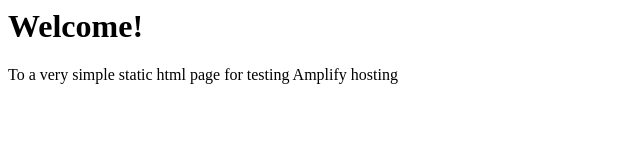
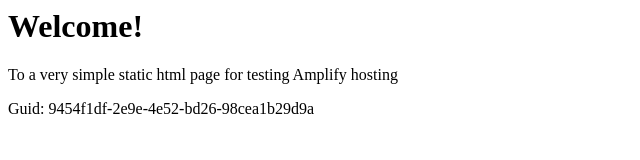
Before and after one commit to aws-aemilia-mxp/Github-PR-Commit-Integration-Test-DoNotTouch-GitHubAutoBuildCanaryTest-v1-preprod-eu-south-1, a website: page src/index.html in a window 1280 px wide. Shown: the whole page, without its empty margins (0-640 px from the left). Drawn offline with Linux system fonts and the light colour scheme.

Commit message:
commit from integ tests

```diff
--- a/src/index.html
+++ b/src/index.html
@@ -1,3 +1,5 @@
+
+
 <html lang="en">
 
 <head>
@@ -10,6 +12,6 @@
 <body>
     <h1>Welcome!</h1>
     <p>To a very simple static html page for testing Amplify hosting</p>
-</body>
+    <p>Guid: 9454f1df-2e9e-4e52-bd26-98cea1b29d9a</p></body>
 
 </html>
```
